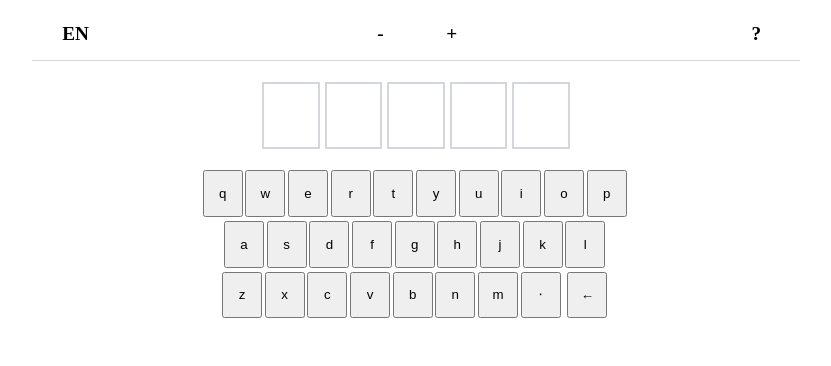
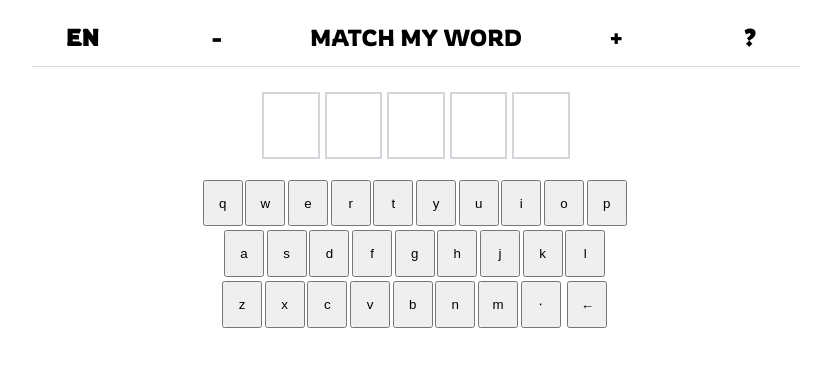
Before and after one commit to mikhailidim/mtch-my-word, a plain HTML site: page static/index.html in a window 1280 px wide. Shown: the whole page, without its empty margins (224-1055 px from the left). Drawn offline with nearby package versions, Linux system fonts and the light colour scheme.

Commit message:
Tune app header

```diff
--- a/static/index.html
+++ b/static/index.html
@@ -12,12 +12,11 @@
 </head>
 
 <body>
-    <div id="header">
+    <div id="header" style="font-size: 1.2em;font-family: Rowdies;">
         <div id="en-ru" class="control">en</div>
-        <div>
-            <div id="less" class="control">-</div>
-            <div id="more" class="control">+</div>
-       </div>
+        <div id="less" class="control">-</div>
+        <div id="title" style="font-size: 1.2em;font-family: Rowdies;">MATCH MY WORD</div>
+       <div id="more" class="control">+</div>
        <div id="hbtn" class="control">?</div>
     </div>
     <div id="help" class="popdown"></div>
--- a/static/index.js
+++ b/static/index.js
@@ -16,6 +16,7 @@ function toggle_api(event) {
             lang = 'en';
     }
     $("#en-ru").html(lang);
+    // $("#title").html( lang === "en" ? "MATCH MY WORD" : "НАЙДИ МНЕ СЛОВО");
     guessAPI = `/guess/api/v1.0/${lang}/`;
     kbdSrc = `/static/${lang}_kbd.html`;
     $("#keyboard").children().remove();
```
